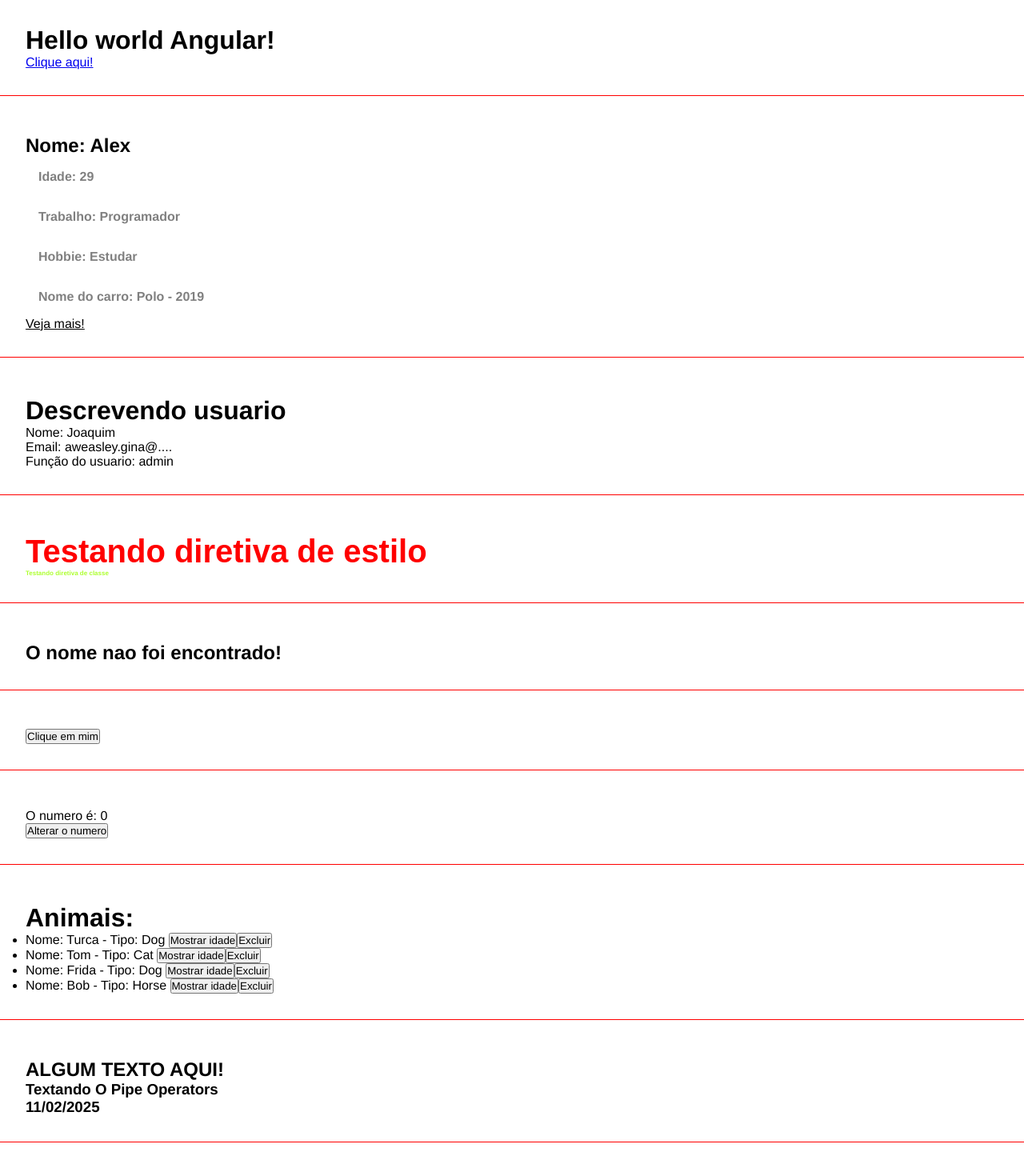
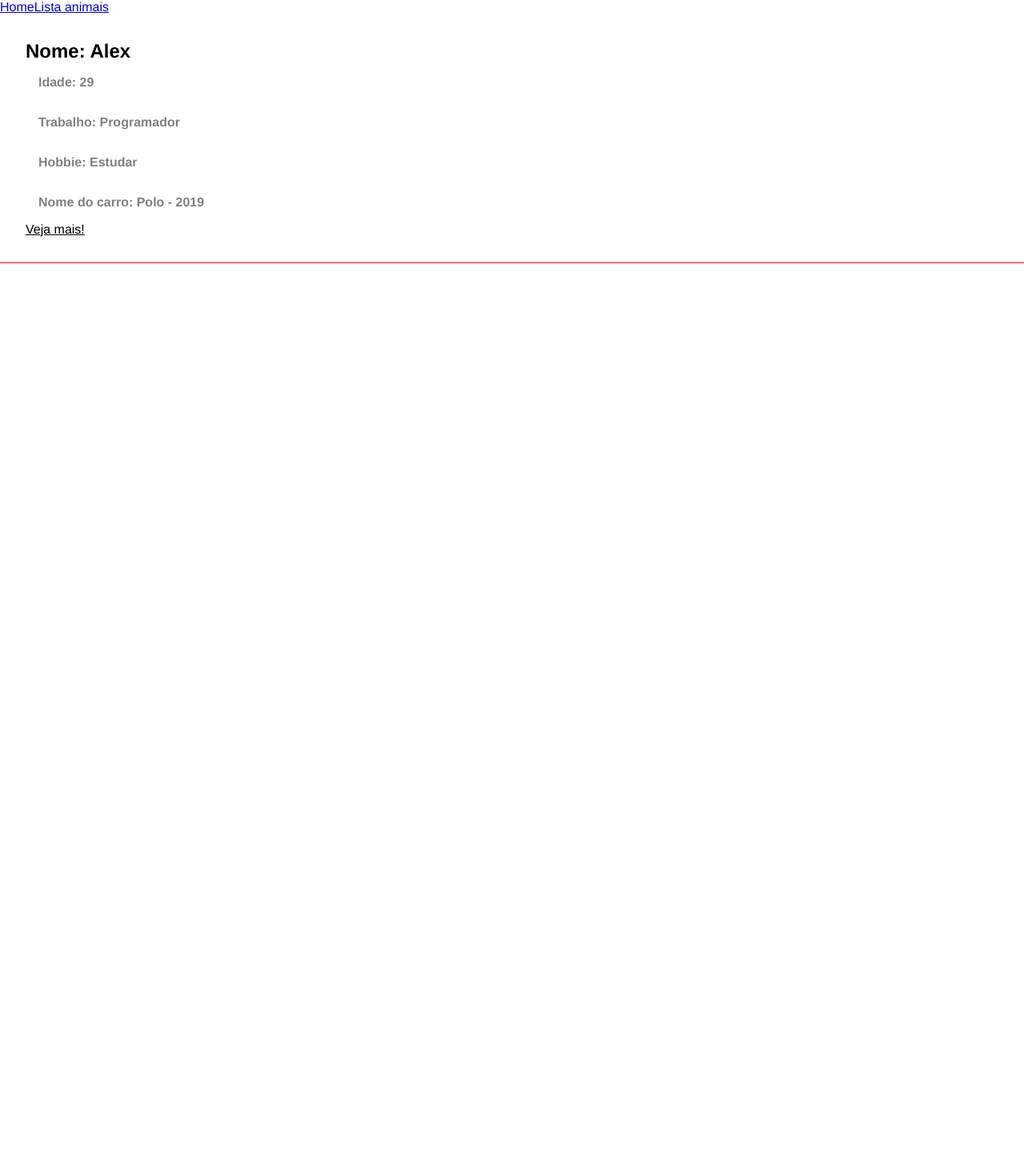
Before and after one commit to alexmacieldeveloper/meu-projeto-angular-13, an Angular app: page / in a window 1280 px wide. Shown: the top 1470 px of the page at 80% size. After the commit the page ends 845 px from the top, so only its background shows below. Built offline with nearby package versions, Linux system fonts and the light colour scheme.

Commit message:
working with routes

```diff
--- a/src/app/app-routing.module.ts
+++ b/src/app/app-routing.module.ts
@@ -1,10 +1,16 @@
 import { NgModule } from '@angular/core';
 import { RouterModule, Routes } from '@angular/router';
+import { FirstComponentComponent } from './components/first-component/first-component.component';
+import { ListRenderComponent } from './components/list-render/list-render.component';
 
-const routes: Routes = [];
+const routes: Routes = [
+  { path: '', component: FirstComponentComponent },
+  { path: 'list', component: ListRenderComponent },
+];
 
 @NgModule({
+  declarations: [],
   imports: [RouterModule.forRoot(routes)],
-  exports: [RouterModule]
+  exports: [RouterModule],
 })
-export class AppRoutingModule { }
+export class AppRoutingModule {}
--- a/src/app/app.component.html
+++ b/src/app/app.component.html
@@ -1,16 +1,5 @@
-<div class="class">
-  <h1>Hello world Angular!</h1>
-  <div>
-    <a href="#">Clique aqui!</a>
-  </div>
-</div>
-
-<app-first-component></app-first-component>
-<app-parent-data [name]="userName" [userData]="userData"></app-parent-data>
-<app-directives></app-directives>
-<app-if-render></app-if-render>
-<app-eventos></app-eventos>
-<app-emitter></app-emitter>
-<app-list-render></app-list-render>
-<app-pipes></app-pipes>
-<app-two-way-binding></app-two-way-binding>
+<nav>
+  <a routerLink="/">Home</a>
+  <a routerLink="/list">Lista animais</a>
+</nav>
+<router-outlet></router-outlet>
```
